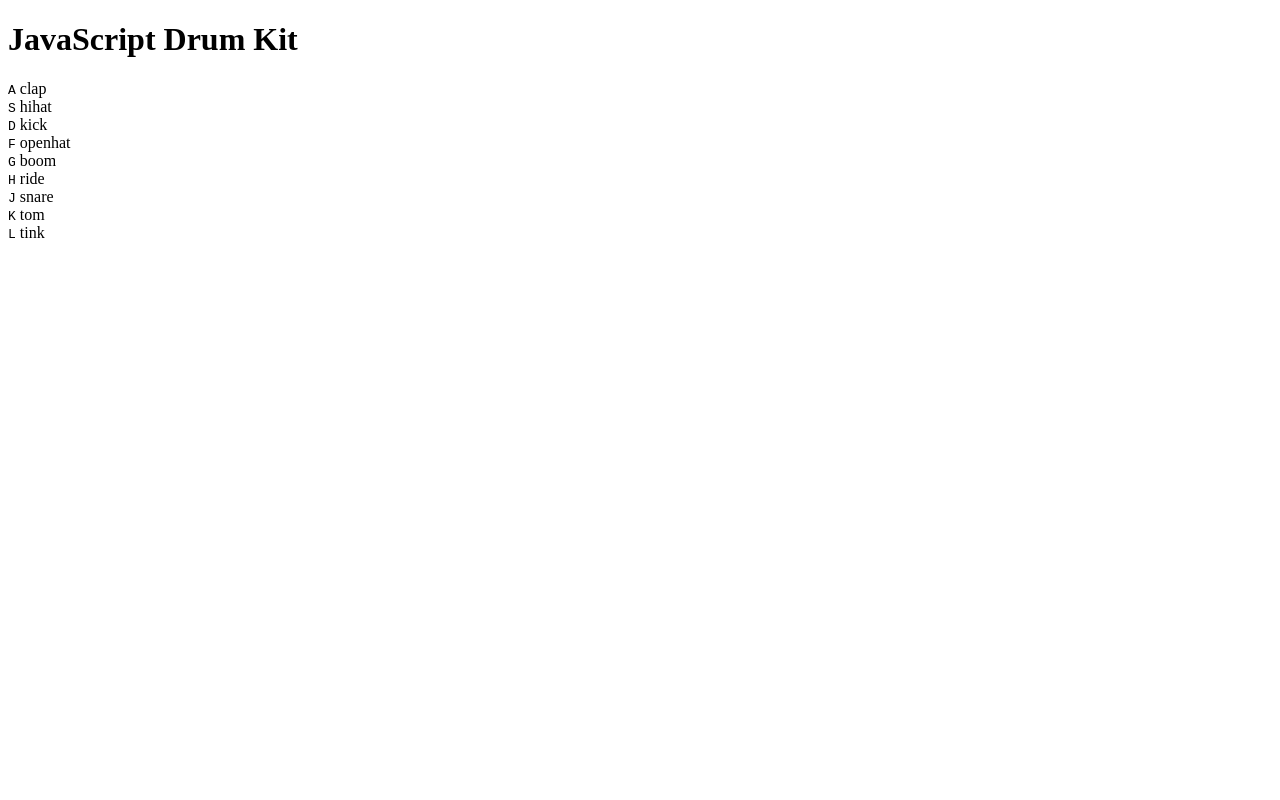
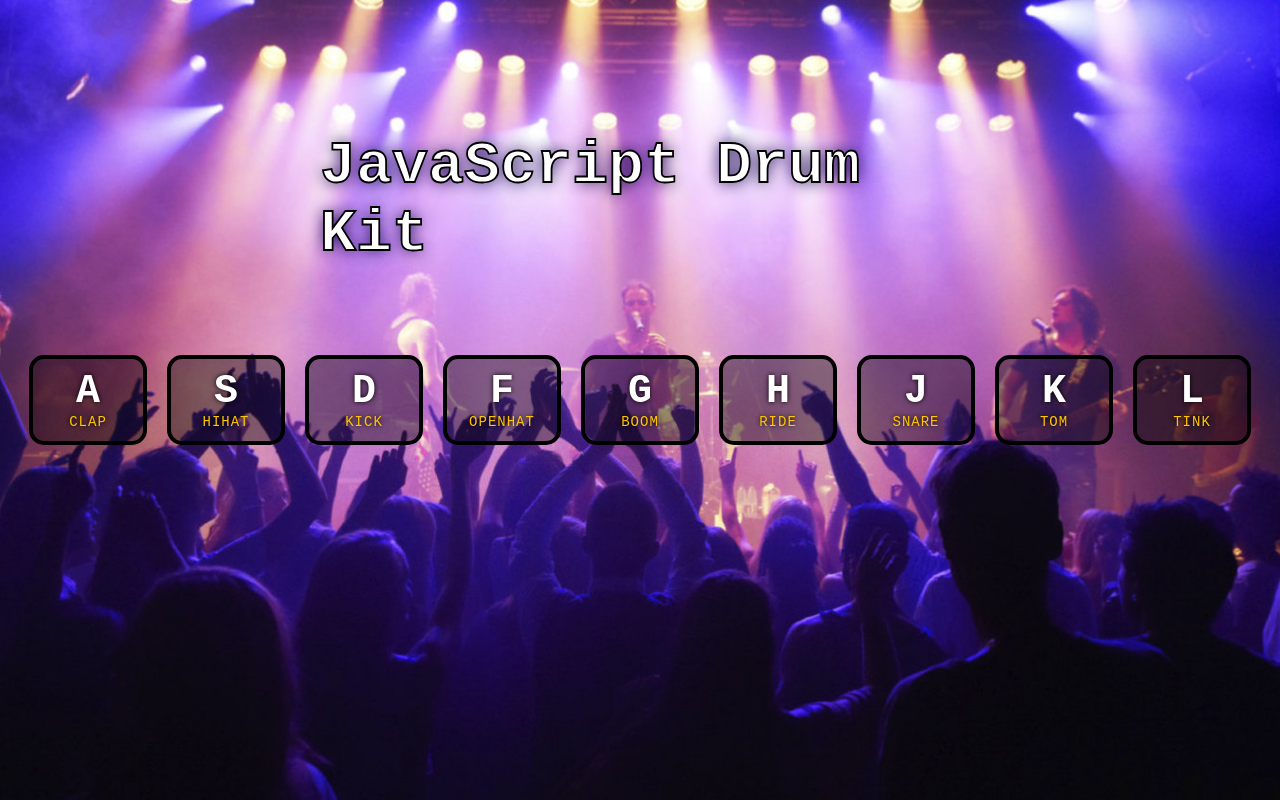
Before and after one commit to cefdev/Drum-Kit, a plain HTML site: page index.html in a window 1280 px wide. Drawn offline with Linux system fonts and the light colour scheme.

Commit message:
Adding styling

```diff
--- a/index.html
+++ b/index.html
@@ -3,7 +3,8 @@
 
 <head>
     <meta charset="UTF-8">
-    <title>JS Drum Kit</title>
+    <link rel="stylesheet" href="./style.css">
+    <title>Drum Kit</title>
 </head>
 
 <body>
--- /dev/null
+++ b/style.css
@@ -0,0 +1,61 @@
+body,
+html {
+  margin: 0;
+  padding: 0;
+  font-family: monospace;
+  font-size: 10px;
+  background: url(./img/background.jpg) bottom center;
+  background-size: cover;
+}
+
+h1 {
+  position: absolute;
+  top: 20%;
+  left: 50%;
+  transform: translate(-50%, -50%);
+  font-size: 6rem;
+  color: white;
+  text-shadow: 0 0 1.6rem #13004c;
+  -webkit-text-stroke: 0.18rem #000;
+}
+
+.keys {
+  display: flex;
+  flex: 1;
+  min-height: 100vh;
+  align-items: center;
+  justify-content: center;
+}
+
+.key {
+  border: 0.4rem solid black;
+  border-radius: 1.5rem;
+  margin: 1rem;
+  font-size: 1.5rem;
+  padding: 1rem 0.5rem;
+  transition: all 0.07s ease;
+  width: 10rem;
+  text-align: center;
+  color: #fff;
+  background: rgba(0, 0, 0, 0.4);
+  text-shadow: 0 0 0.5rem black;
+}
+
+.playing {
+  transform: scale(1.1);
+  border-color: #ffc600;
+  box-shadow: 0 0 1rem #ffc600;
+}
+
+kbd {
+  display: block;
+  font-size: 4rem;
+  font-weight: 600;
+}
+
+.sound {
+  font-size: 1.4rem;
+  text-transform: uppercase;
+  letter-spacing: 0.1rem;
+  color: #ffc600;
+}
```
Also changed, not shown: img/background.jpg (added).
